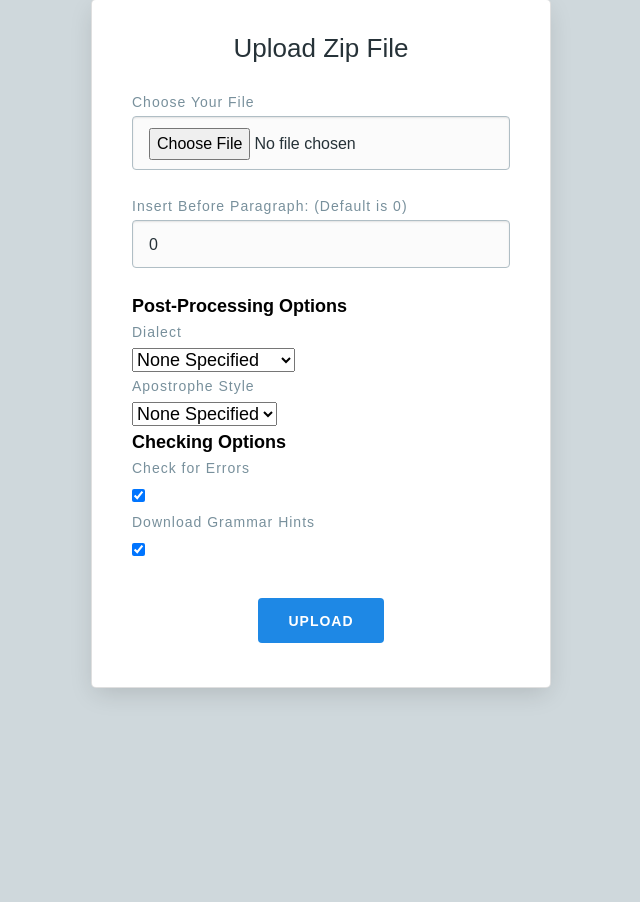
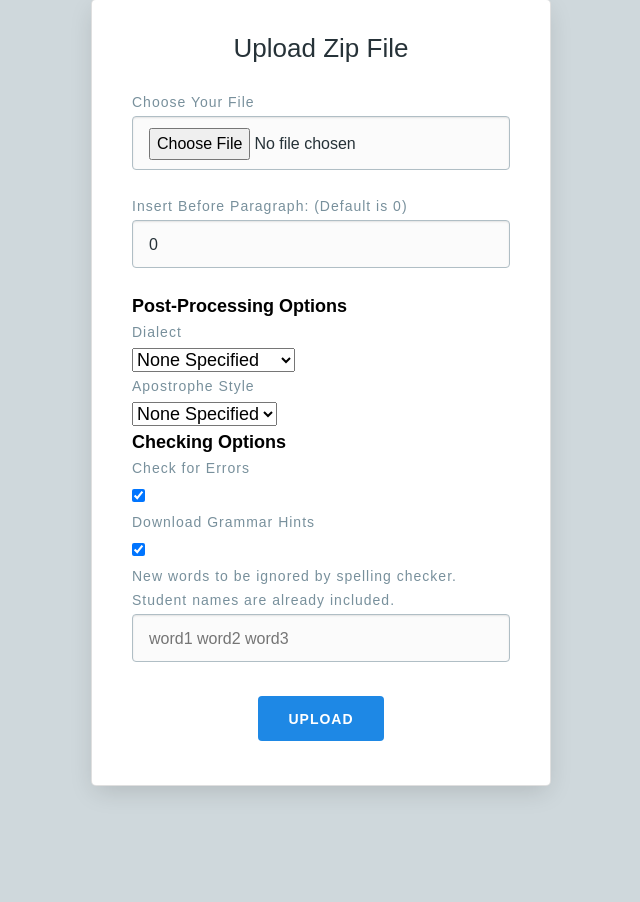
Before and after one commit to Johnny-Wish/template-filler, a Flask app: page /uploads/new-letter in a window 1280 px wide. Shown: the part 91-993 px from the top of the page, without its empty margins (319-959 px from the left). Before the commit the page ends 787 px from the top, so only its background shows below. Run offline with Flask 2, Linux system fonts and the light colour scheme; parts of the project's set-up code (start-up, migrations or seed data) failed here and were passed over.

Commit message:
feat(langtool): impl. web interface to ignore new spellings

```diff
--- a/app.py
+++ b/app.py
@@ -84,8 +84,15 @@ def upload_file_and_check():
             check_grammar = request.form.get('check_grammar', False)
 
             filename = secure_filename(file.filename)
-            download_name = manager.handle(file=file, filename=filename, pre_para_id=pre_para_id, check=check_error,
-                                           post_processors=post_processors, lang=lang if check_grammar else None)
+            download_name = manager.handle(
+                file=file,
+                filename=filename,
+                pre_para_id=pre_para_id,
+                check=check_error,
+                post_processors=post_processors,
+                lang=lang if check_grammar else None,
+                new_words=request.form.get('new_words', ''),
+            )
             return redirect(url_for('download_file', filename=download_name))
 
     return render_template('upload.html')
--- a/templates/upload.html
+++ b/templates/upload.html
@@ -40,6 +40,10 @@
                     <input type="checkbox" id="check_error" name="check_error" checked="true">
                     <label for="check_grammar">Download Grammar Hints</label>
                     <input type="checkbox" id="check_grammar" name="check_grammar" checked="true">
+                    <label for="new_words">New words to be ignored by spelling checker.
+                        Student names are already included.</label>
+                    <input type="text" id="new_words" name="new_words"
+                           class="field" placeholder="word1 word2 word3" required>
                 </div>
 
                 <input type=submit value=Upload class="btn btn-upload">
```
Also changed, not shown: file_manager.py (+6 -4 lines).
